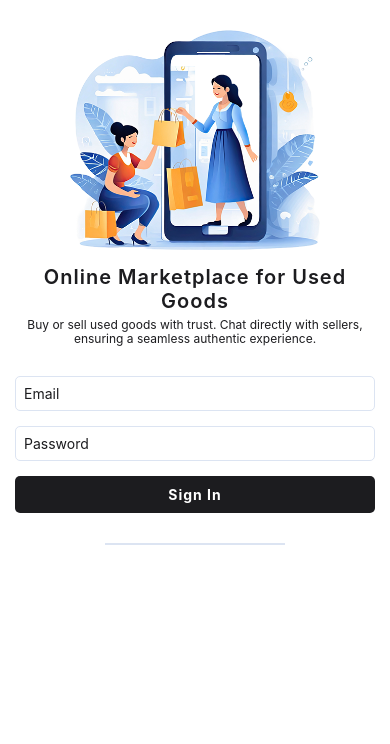
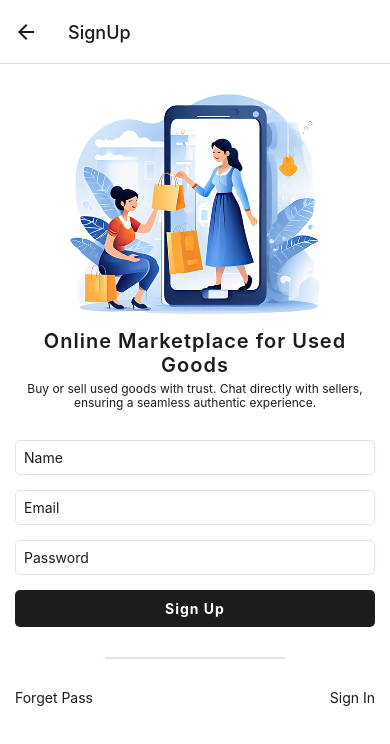
Before and after one commit to kallehahtela/smart-cycle-market, a React Native app in the folder scm-app/: screen /SignUp in a window 390 px wide. Shown: the top 744 px of the page. Built offline with nearby package versions, Linux system fonts and the light colour scheme.

Commit message:
Navigation Link, Avoiding Keyboard, Avoiding Keyboard Component, Adding Navigation & Fixing Types.

```diff
--- a/scm-app/App.tsx
+++ b/scm-app/App.tsx
@@ -1,17 +1,16 @@
 import { SafeAreaView, StyleSheet, Platform, StatusBar } from 'react-native';
-import SignIn from '@views/SignIn';
+import Navigator from 'app/navigator';
 
 export default function App() {
   return (
     <SafeAreaView style={styles.container}>
-      <SignIn />
+      <Navigator />
     </SafeAreaView>
   );
 };
 
 const styles = StyleSheet.create({
   container: {
-    alignItems: 'center',
-    paddingTop: Platform.OS === 'android' ? StatusBar.currentHeight : 0,
+    flex: 1,
 },
 });
--- /dev/null
+++ b/scm-app/app/navigator/AuthNavigator.tsx
@@ -0,0 +1,30 @@
+import { StyleSheet } from 'react-native'
+import { FC } from 'react'
+import SignIn from '@views/SignIn';
+import SignUp from '@views/SignUp';
+import ForgetPassword from '@views/ForgetPassword';
+import { createNativeStackNavigator } from '@react-navigation/native-stack';
+
+export type AuthStackParamList = {
+    SignIn: undefined;
+    SignUp: undefined;
+    ForgetPassword: undefined;
+}
+
+const Stack = createNativeStackNavigator<AuthStackParamList>();
+
+interface Props {}
+
+const AuthNavigator: FC<Props> = (props) => {
+  return (
+    <Stack.Navigator>
+        <Stack.Screen name="SignIn" component={SignIn} />
+        <Stack.Screen name="SignUp" component={SignUp} />
+        <Stack.Screen name="ForgetPassword" component={ForgetPassword} />
+    </Stack.Navigator>
+  );
+};
+
+
+
+export default AuthNavigator
--- /dev/null
+++ b/scm-app/app/navigator/index.tsx
@@ -0,0 +1,30 @@
+import { StyleSheet } from 'react-native';
+import { DefaultTheme, NavigationContainer } from '@react-navigation/native';
+import colors from '@utils/colors';
+import { FC } from 'react';
+import AuthNavigator from './AuthNavigator';
+
+
+const MyTheme = {
+  ...DefaultTheme,
+  colors: {
+    ...DefaultTheme.colors,
+    background: colors.white,
+  },
+};
+
+interface Props {}
+
+const Navigator: FC<Props> = (props) => {
+  return (
+    <NavigationContainer theme={MyTheme}>
+        <AuthNavigator/>
+    </NavigationContainer>
+  );
+};
+
+const styles = StyleSheet.create({
+
+});
+
+export default Navigator;
--- /dev/null
+++ b/scm-app/app/ui/CustomKeyAvoidingView.tsx
@@ -0,0 +1,29 @@
+import { StyleSheet, ScrollView, KeyboardAvoidingView, Platform } from 'react-native'
+import { FC, ReactNode } from 'react'
+
+interface Props {
+    children: ReactNode;
+}
+
+const CustomKeyAvoidingView: FC<Props> = ({children}) => {
+  return (
+    <ScrollView>
+        {children}
+        <KeyboardAvoidingView
+            behavior={Platform.OS === 'ios' ? 'padding': 'height'}
+            style={styles.container}
+            keyboardVerticalOffset={50}
+        >
+        </KeyboardAvoidingView>
+    </ScrollView>
+
+  );
+};
+
+const styles= StyleSheet.create({
+    container: {
+        flex: 1,
+    },
+});
+
+export default CustomKeyAvoidingView
--- /dev/null
+++ b/scm-app/app/ui/FormNavigator.tsx
@@ -0,0 +1,37 @@
+import { View, Pressable, Text, StyleSheet } from 'react-native'
+import React, { FC } from 'react'
+import colors from '@utils/colors';
+
+interface Props {
+    leftTitle: string;
+    rightTitle: string;
+    onLeftPress(): void
+    onRightPress(): void
+}
+
+const FormNavigator: FC<Props> = ({ leftTitle, rightTitle, onLeftPress, onRightPress}) => {
+  return (
+    <View style={styles.container}>
+      <Pressable onPress={onLeftPress}>
+        <Text style={styles.title}>{leftTitle}</Text>
+      </Pressable>
+
+      <Pressable onPress={onRightPress}>
+        <Text style={styles.title}>{rightTitle}</Text>
+      </Pressable>
+    </View>
+  );
+};
+
+const styles = StyleSheet.create({
+    container: {
+        width: '100%',
+        flexDirection: 'row',
+        justifyContent: 'space-between'
+    },
+    title: {
+        color: colors.primary,
+    }
+});
+
+export default FormNavigator;
--- a/scm-app/app/views/ForgetPassword.tsx
+++ b/scm-app/app/views/ForgetPassword.tsx
@@ -0,0 +1,56 @@
+import { View, StyleSheet } from 'react-native'
+import React, { FC } from 'react'
+import colors from '@utils/colors';
+import WelcomeHeader from '@ui/WelcomeHeader';
+import FormInput from '@ui/FormInput';
+import AppButton from '@ui/AppButton';
+import FormDivider from '@ui/FormDivider';
+import FormNavigator from '@ui/FormNavigator';
+import CustomKeyAvoidingView from '@ui/CustomKeyAvoidingView';
+import { NavigationProp, useNavigation } from '@react-navigation/native';
+import { AuthStackParamList } from 'app/navigator/AuthNavigator';
+
+interface Props {}
+
+const ForgetPassword: FC<Props> = (props) => {
+  const { navigate } = useNavigation<NavigationProp<AuthStackParamList>>();
+
+  return (
+    <CustomKeyAvoidingView>
+        <View style={styles.innerContainer}>
+          <WelcomeHeader />
+
+          <View style={styles.formContainer}>
+            <FormInput placeholder='Email' keyboardType='email-address' autoCapitalize='none' />
+
+            <AppButton title='Request Link' />
+
+            <FormDivider />
+            <FormNavigator
+              onLeftPress={() => navigate('SignUp')}
+              onRightPress={() => navigate('SignIn')}
+              leftTitle='Sign Up'
+              rightTitle='Sign In'
+            />
+          </View>
+        </View>
+    </CustomKeyAvoidingView>
+
+  );
+};
+
+const styles = StyleSheet.create({
+    container: {
+      flex: 1,
+    },
+    innerContainer: {
+      padding: 15,
+      flex: 1,
+    },
+    formContainer: {
+      marginTop: 30,
+      flex: 1,
+    }
+});
+
+export default ForgetPassword;
--- a/scm-app/app/views/SignIn.tsx
+++ b/scm-app/app/views/SignIn.tsx
@@ -1,16 +1,22 @@
-import { View, Text, StyleSheet } from 'react-native'
+import { View, StyleSheet } from 'react-native'
 import React, { FC } from 'react'
 import colors from '@utils/colors';
 import WelcomeHeader from '@ui/WelcomeHeader';
 import FormInput from '@ui/FormInput';
 import AppButton from '@ui/AppButton';
 import FormDivider from '@ui/FormDivider';
+import FormNavigator from '@ui/FormNavigator';
+import CustomKeyAvoidingView from '@ui/CustomKeyAvoidingView';
+import { NavigationProp, useNavigation } from '@react-navigation/native';
+import { AuthStackParamList } from 'app/navigator/AuthNavigator';
 
 interface Props {}
 
-const SignIn: FC<Props> = () => {
+const SignIn: FC<Props> = (props) => {
+  const { navigate } = useNavigation<NavigationProp<AuthStackParamList>>();
   return (
-    <View style={styles.container}>
+    <CustomKeyAvoidingView>
+      <View style={styles.innerContainer}>
           <WelcomeHeader />
 
           <View style={styles.formContainer}>
@@ -20,17 +26,29 @@ const SignIn: FC<Props> = () => {
             <AppButton title='Sign In' />
 
             <FormDivider />
+            <FormNavigator
+              onLeftPress={() => navigate('ForgetPassword')}
+              onRightPress={() => navigate('SignUp')}
+              leftTitle='Forget Pass'
+              rightTitle='Sign Up'
+            />
           </View>
         </View>
+    </CustomKeyAvoidingView>
   );
 };
 
 const styles = StyleSheet.create({
     container: {
+      flex: 1,
+    },
+    innerContainer: {
       padding: 15,
+      flex: 1,
     },
     formContainer: {
       marginTop: 30,
+      flex: 1,
     }
 });
 
--- a/scm-app/app/views/SignUp.tsx
+++ b/scm-app/app/views/SignUp.tsx
@@ -0,0 +1,56 @@
+import { View, StyleSheet } from 'react-native'
+import React, { FC } from 'react'
+import colors from '@utils/colors';
+import WelcomeHeader from '@ui/WelcomeHeader';
+import FormInput from '@ui/FormInput';
+import AppButton from '@ui/AppButton';
+import FormDivider from '@ui/FormDivider';
+import FormNavigator from '@ui/FormNavigator';
+import CustomKeyAvoidingView from '@ui/CustomKeyAvoidingView';
+import { NavigationProp, useNavigation } from '@react-navigation/native';
+import { AuthStackParamList } from 'app/navigator/AuthNavigator';
+
+interface Props {}
+
+const SignUp: FC<Props> = (props) => {
+  const { navigate } = useNavigation<NavigationProp<AuthStackParamList>>();
+  return (
+    <CustomKeyAvoidingView>
+        <View style={styles.innerContainer}>
+          <WelcomeHeader />
+
+          <View style={styles.formContainer}>
+            <FormInput placeholder='Name' />
+            <FormInput placeholder='Email' keyboardType='email-address' autoCapitalize='none' />
+            <FormInput placeholder='Password' secureTextEntry={true}/>
+
+            <AppButton title='Sign Up' />
+
+            <FormDivider />
+            <FormNavigator
+              onLeftPress={() => navigate('ForgetPassword')}
+              onRightPress={() => navigate('SignIn')}
+              leftTitle='Forget Pass'
+              rightTitle='Sign In'
+            />
+          </View>
+        </View>
+    </CustomKeyAvoidingView>
+  );
+};
+
+const styles = StyleSheet.create({
+    container: {
+      flex: 1,
+    },
+    innerContainer: {
+      padding: 15,
+      flex: 1,
+    },
+    formContainer: {
+      marginTop: 30,
+      flex: 1,
+    }
+});
+
+export default SignUp;
--- a/scm-app/package.json
+++ b/scm-app/package.json
@@ -9,10 +9,14 @@
     "web": "expo start --web"
   },
   "dependencies": {
+    "@react-navigation/native": "^6.1.17",
+    "@react-navigation/native-stack": "^6.9.26",
     "expo": "~51.0.14",
     "expo-status-bar": "~1.12.1",
     "react": "18.2.0",
-    "react-native": "0.74.2"
+    "react-native": "0.74.2",
+    "react-native-safe-area-context": "4.10.1",
+    "react-native-screens": "3.31.1"
   },
   "devDependencies": {
     "@babel/core": "^7.20.0",
```
Also changed, not shown: 1 other file (tests, documents, lock files or other folders). Lines whose indentation alone changed are shown as unchanged.
